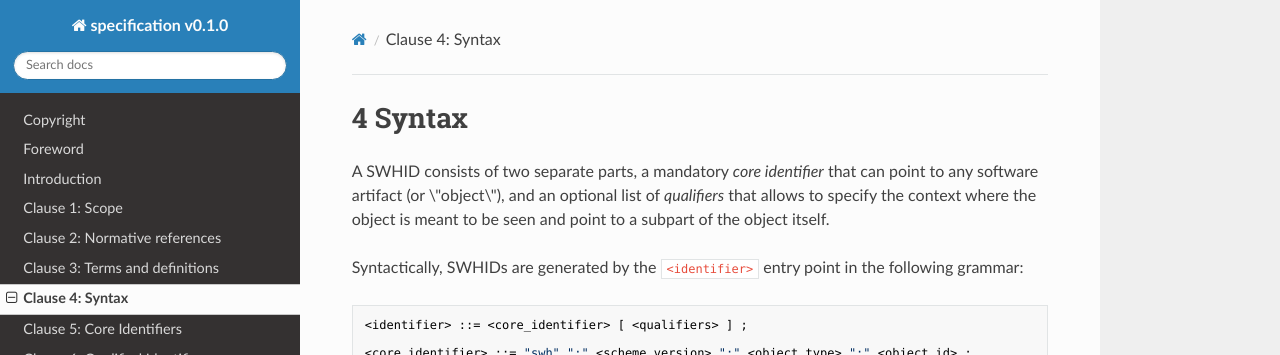
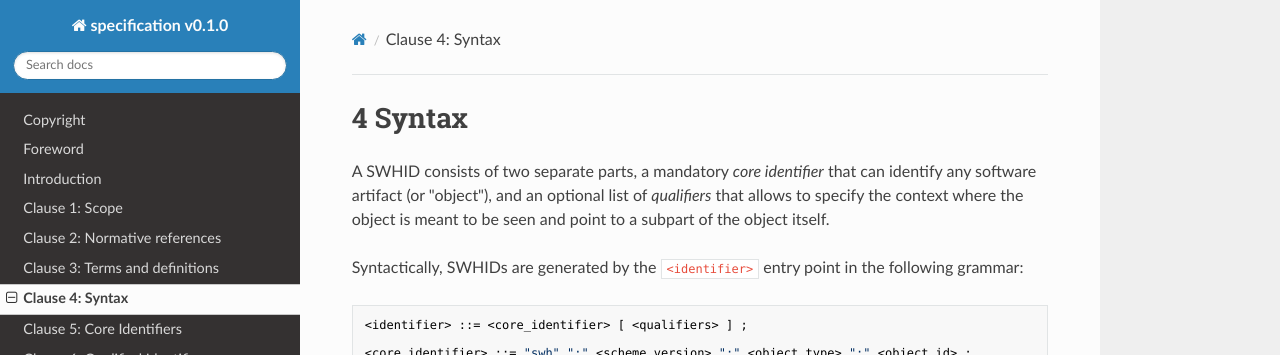
Before and after one commit to swhid/specification, an MkDocs documentation site: the page built from Chapters/4.Syntax.md, in a window 1280 px wide and 1208 px high. Shown: the top 355 px of the window. Built offline with MkDocs 1.6.1, drawn with Linux system fonts in a browser that asks for light colours; nearby versions of some CDN libraries.

Commit message:
Improve language

```diff
--- a/Chapters/4.Syntax.md
+++ b/Chapters/4.Syntax.md
@@ -1,7 +1,7 @@
 # 4 Syntax
 
 A SWHID consists of two separate parts, a mandatory *core identifier* that can
-point to any software artifact (or \"object\"), and an optional list of
+identify any software artifact (or "object"), and an optional list of
 *qualifiers* that allows to specify the context where the object is meant to be
 seen and point to a subpart of the object itself.
 
```
